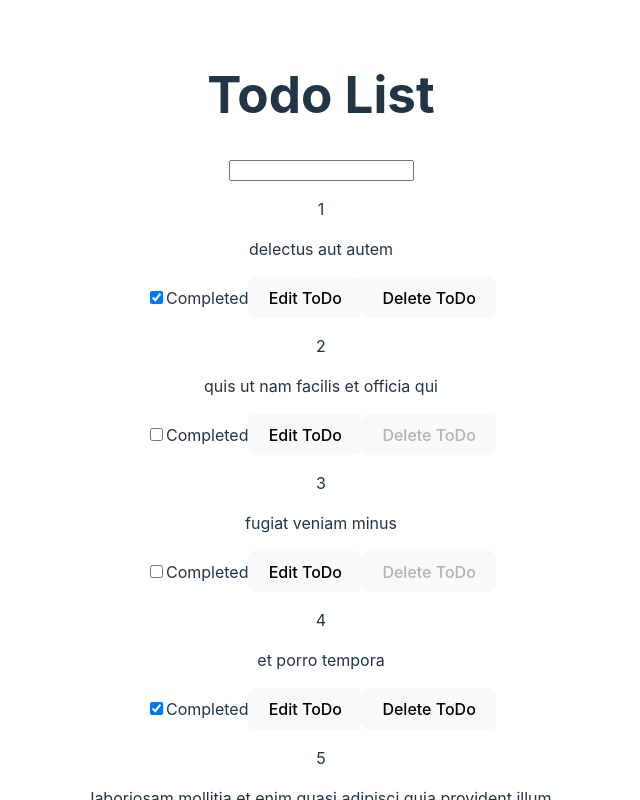
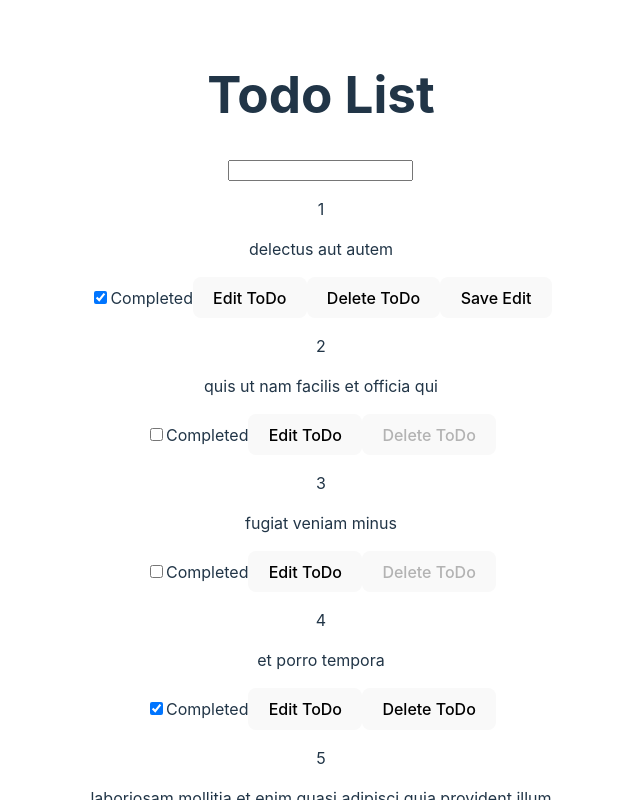
Before and after one commit to ahgddev/ALAB320H.9.1, a React (Vite) app: page / in a window 1280 px wide. Both pictures are taken after a click on the checkbox 475 px from the left and 297 px from the top of the page. Shown: the top 800 px of the page, without its empty margins (319-959 px from the left). Built offline with nearby package versions, Linux system fonts and the light colour scheme.

Commit message:
Save button appearing works.

```diff
--- a/src/components/Todo.jsx
+++ b/src/components/Todo.jsx
@@ -2,15 +2,21 @@ import { useEffect, useState } from "react";
 
 function Todo({ todoID, todoText, isComplete }) {
   const [checkedState, setChecked] = useState(isComplete);
-  const [disabledState, setDisable] = useState();
+  const [disabledState, setDisable] = useState(false);
+  const [visibleState, setVisibility] = useState({display: "none" });
 
   function updateDisabledState(){
-    checkedState == true ?  setDisable(() => true) : setDisable(() => false)
+    setDisable(s => !s)
+  }
+
+  function updateVisibilityState(){
+   setVisibility({display: "inline-block" })
   }
 
   function updateCheckedState() {
     setChecked(checked => !checked);
     updateDisabledState();
+    updateVisibilityState();
   }
 
   return (
@@ -27,12 +33,12 @@ function Todo({ todoID, todoText, isComplete }) {
       <label for="completed" if>
         Completed
       </label>
-      <button name="editBtn">Edit ToDo</button>
-      <button name="deleteBtn" disabled={!checkedState}>
+      <button name="editBtn" onClick={updateVisibilityState}>Edit ToDo</button>
+      <button name="deleteBtn" style={{ display: visibleState ? "inline-block" : "none" }} disabled={!checkedState}>
         Delete ToDo
       </button>
-      <button name="saveBtn" style={{ display: "none" }}>
-        Save Edits
+      <button name="saveBtn" style={visibleState} >
+        Save Edit
       </button>
     </div>
   );
```
